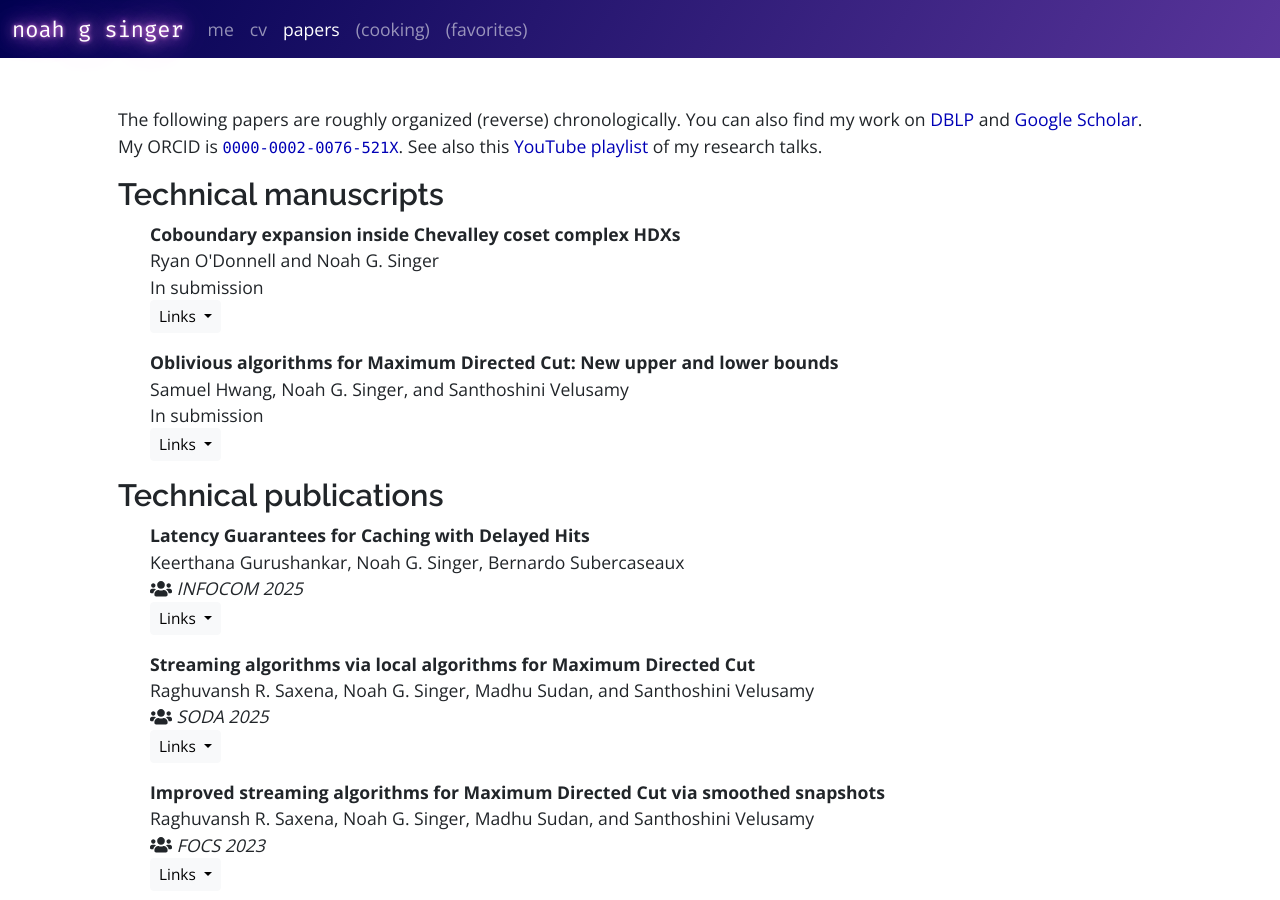
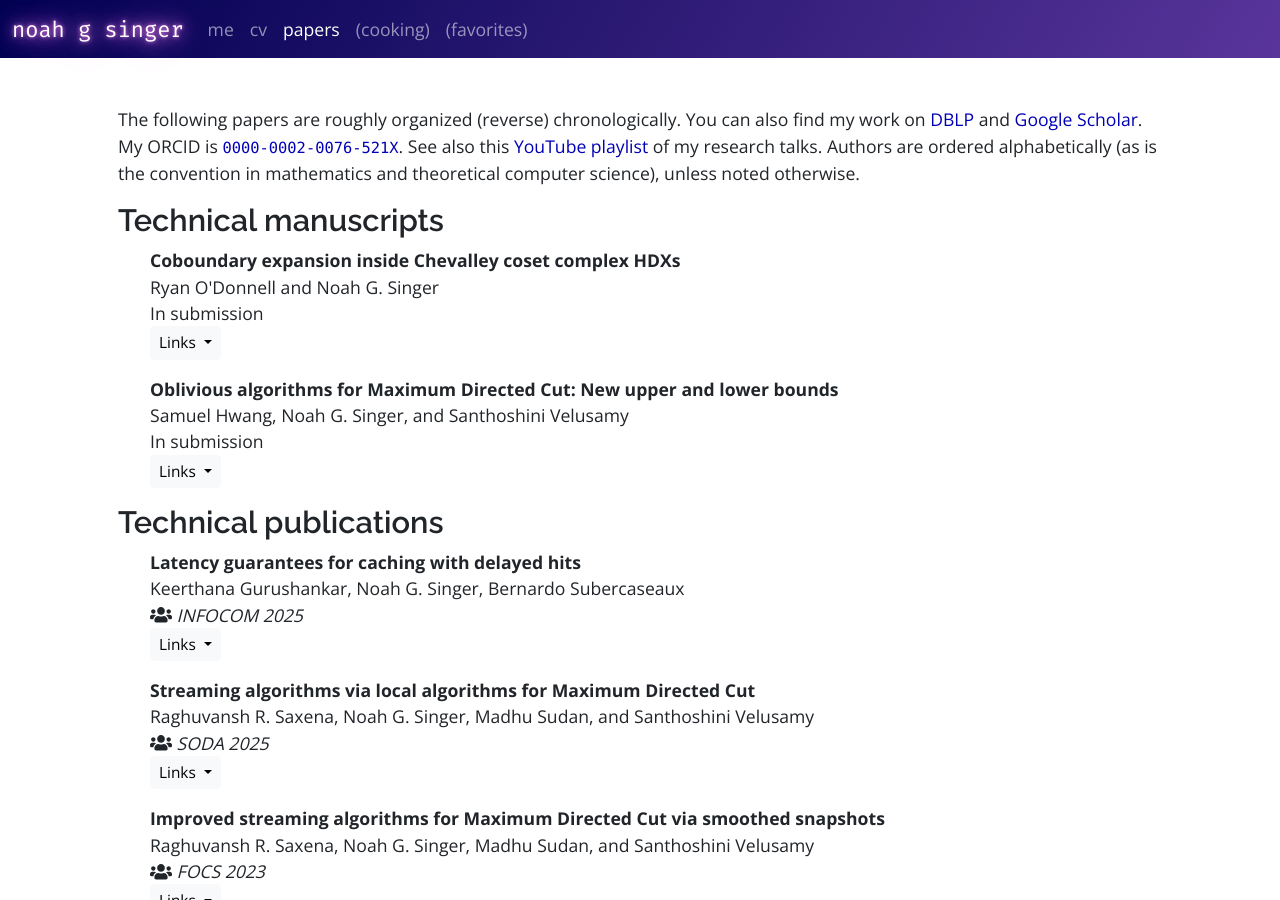
Before and after one commit to singerng/noahsinger.org, a Jekyll site: the page built from papers/index.md, in a window 1280 px wide and 900 px high. Built offline with Jekyll 4.4.1, drawn with Linux system fonts in a browser that asks for light colours; nearby versions of some CDN libraries.

Commit message:
updated cv

```diff
--- a/_data/papers/publications.yaml
+++ b/_data/papers/publications.yaml
@@ -1,4 +1,4 @@
-- title: "Latency Guarantees for Caching with Delayed Hits"
+- title: "Latency guarantees for caching with delayed hits"
   authors: Keerthana Gurushankar, Noah G. Singer, Bernardo Subercaseaux
   venues:
     - type: conference
--- a/papers/index.md
+++ b/papers/index.md
@@ -5,7 +5,7 @@ layout: default
 ---
 
 The following papers are roughly organized (reverse) chronologically. You can also find my work on
-[DBLP](https://dblp.org/pid/284/0977) and [Google Scholar](https://scholar.google.com/citations?hl=en&user=sJB6rcgAAAAJ). My ORCID is [``0000-0002-0076-521X``](https://orcid.org/0000-0002-0076-521X). See also this [YouTube playlist](https://youtube.com/playlist?list=PLUhFhv9En0UGP13PyAsYwNmq0_xfgZaUX) of my research talks.
+[DBLP](https://dblp.org/pid/284/0977) and [Google Scholar](https://scholar.google.com/citations?hl=en&user=sJB6rcgAAAAJ). My ORCID is [``0000-0002-0076-521X``](https://orcid.org/0000-0002-0076-521X). See also this [YouTube playlist](https://youtube.com/playlist?list=PLUhFhv9En0UGP13PyAsYwNmq0_xfgZaUX) of my research talks. Authors are ordered alphabetically (as is the convention in mathematics and theoretical computer science), unless noted otherwise.
 
 {% if site.data.papers.manuscripts.size != 0 %}
 
```
Also changed, not shown: 1 other file.
